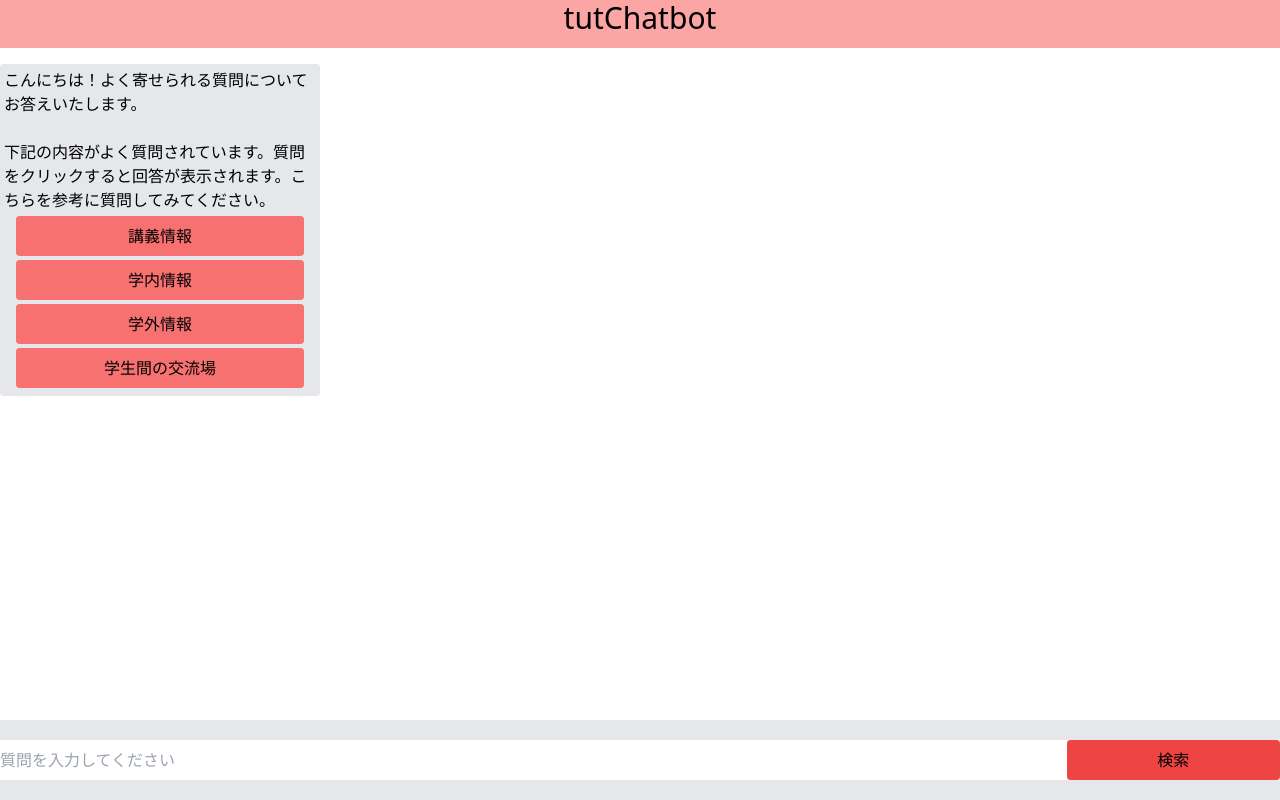
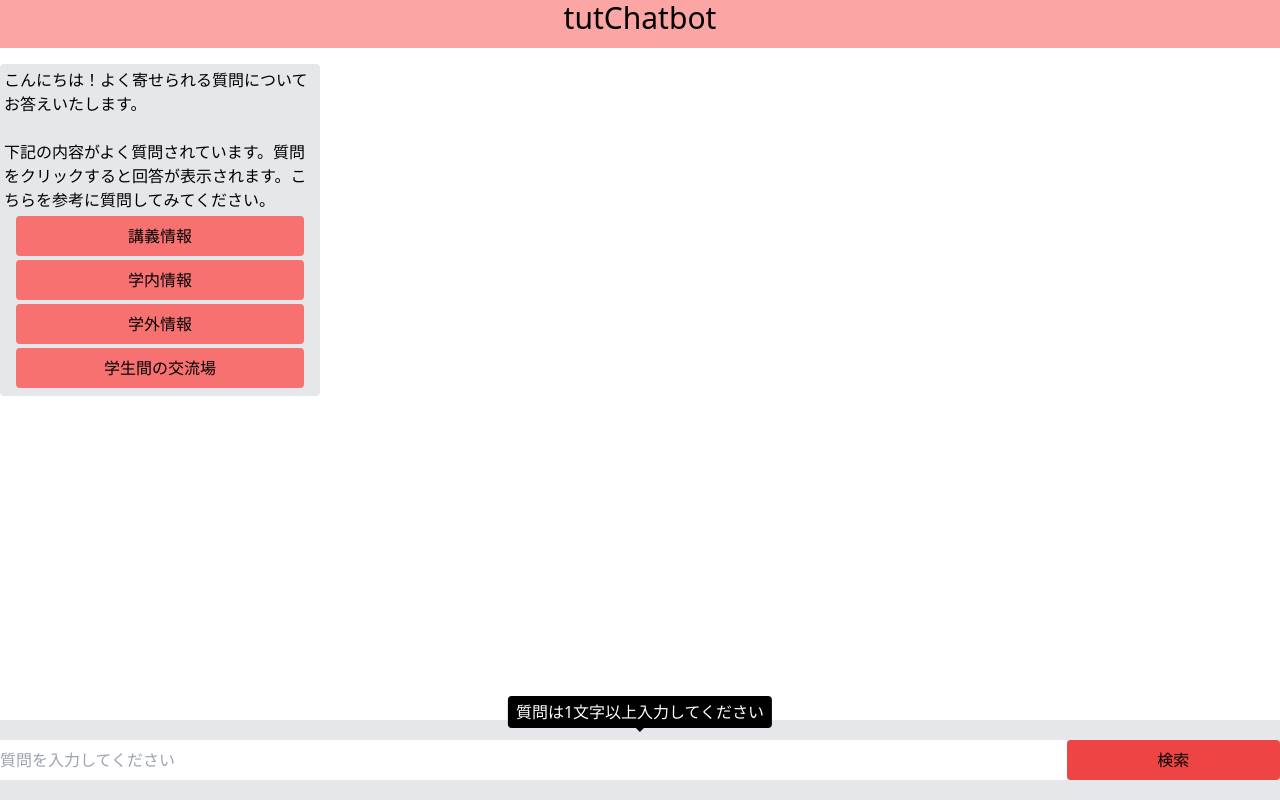
Before and after one commit to CITE-RAteam/chatbot-front, a Next.js app in the folder app/: page / in a window 1280 px wide. Both pictures are taken after a click on the button "検索". Built offline with nearby package versions, Linux system fonts and the light colour scheme; no server answers.

Commit message:
[add] 質問時に入力がない場合のエラー処理を追加

```diff
--- a/app/features/components/ChatBox.tsx
+++ b/app/features/components/ChatBox.tsx
@@ -5,15 +5,19 @@ import UserChat from "./UserChat";
 interface Props {
   chatValue: ChatValue[];
   handleUserChatChange: (chat: string) => void;
+  setQuestionErrorFlag: (flag: boolean) => void;
 }
 
-export default function ChatBox({ chatValue, handleUserChatChange }: Props) {
-
+export default function ChatBox({
+  chatValue,
+  handleUserChatChange,
+  setQuestionErrorFlag,
+}: Props) {
   const scrollBottomRef = useRef<HTMLDivElement>(null);
 
   useEffect(() => {
     scrollBottomRef?.current?.scrollIntoView();
-  },[chatValue])
+  }, [chatValue]);
 
   return (
     <div>
@@ -24,14 +28,9 @@ export default function ChatBox({ chatValue, handleUserChatChange }: Props) {
               chat={chatValue.client.chat}
               button={chatValue.client.button ?? []}
               handleUserChatChange={handleUserChatChange}
+              setQuestionErrorFlag={setQuestionErrorFlag}
             />
-          {chatValue.user ? (
-            <UserChat
-              chat={chatValue.user}
-            />
-          ) : (
-            <></>
-          )}
+            {chatValue.user ? <UserChat chat={chatValue.user} /> : <></>}
           </div>
         ))}
         <div ref={scrollBottomRef}></div>
--- a/app/features/components/ClientButton.tsx
+++ b/app/features/components/ClientButton.tsx
@@ -1,11 +1,16 @@
 interface props {
   text: string;
   handleUserChatChange: (chat: string) => void;
+  setQuestionErrorFlag: (flag: boolean) => void;
 }
 
-export default function ClientButton({ text, handleUserChatChange }: props) {
+export default function ClientButton({
+  text,
+  handleUserChatChange,
+  setQuestionErrorFlag,
+}: props) {
   const handleClick = (e: any) => {
-    console.log(e.target.innerText);
+    setQuestionErrorFlag(false);
     handleUserChatChange(e.target.innerText);
   };
   return (
--- a/app/features/components/ClientChat.tsx
+++ b/app/features/components/ClientChat.tsx
@@ -4,12 +4,14 @@ interface Props {
   chat: string;
   button: string[];
   handleUserChatChange: (chat: string) => void;
+  setQuestionErrorFlag: (flag: boolean) => void;
 }
 
 export default function ClientChat({
   chat,
   button,
   handleUserChatChange,
+  setQuestionErrorFlag,
 }: Props) {
   return (
     <div className="bg-gray-200 h-auto max-h-96 w-80 p-1 my-4 whitespace-pre-wrap overflow-scroll rounded">
@@ -20,6 +22,7 @@ export default function ClientChat({
             text={text}
             handleUserChatChange={handleUserChatChange}
             key={index}
+            setQuestionErrorFlag={setQuestionErrorFlag}
           />
         ))}
       </div>
--- a/app/features/components/Footer.tsx
+++ b/app/features/components/Footer.tsx
@@ -1,33 +1,67 @@
-import { useRef } from "react";
+import { useRef, useState } from "react";
 
 interface Props {
   handleUserChatChange: (chat: string) => void;
+  questionError: boolean;
+  setQuestionErrorFlag: (flag: boolean) => void
 }
 
-export default function Footer({ handleUserChatChange }: Props) {
-  const ref = useRef<HTMLInputElement>(null)
+export default function Footer({ handleUserChatChange, questionError, setQuestionErrorFlag }: Props) {
+  const inputRef = useRef<HTMLInputElement>(null);
   const handleClick = (e: any) => {
-    console.log(ref.current?.value);
-    handleUserChatChange(ref.current?.value ?? "");
+    if (inputRef.current?.value == "") {
+      setQuestionErrorFlag(true)
+    } else {
+      setQuestionErrorFlag(false)
+      handleUserChatChange(inputRef.current?.value ?? "");
+    }
   };
 
   return (
-    <footer className="bg-gray-200 h-20 fixed bottom-0 w-screen flex">
+    <footer className="bg-gray-200 h-20 fixed bottom-0 w-screen">
+      {questionError ?
+      <div
+        className={[
+          "whitespace-nowrap",
+          "rounded",
+          "bg-black",
+          "px-2",
+          "py-1",
+          "text-white",
+          "absolute",
+          "-top-6",
+          "left-1/2",
+          "-translate-x-1/2",
+          "before:content-['']",
+          "before:absolute",
+          "before:-translate-x-1/2",
+          "before:left-1/2",
+          "before:top-full",
+          "before:border-4",
+          "before:border-transparent",
+          "before:border-t-black",
+        ].join(" ")}
+      >
+        質問は1文字以上入力してください
+      </div>
+      :<div></div>}
+      <div className="my-5 flex h-10">
         <input
           type="text"
           id="question"
           name="question"
           placeholder="質問を入力してください"
-        className="flex-5 my-auto h-10"
-        ref={ref}
+          className="flex-5"
+          ref={inputRef}
         ></input>
         <button
           type="submit"
           onClick={handleClick}
-        className="bg-red-500 my-auto h-10 flex-1 rounded"
+          className="bg-red-500 flex-1 rounded"
         >
           検索
         </button>
+      </div>
     </footer>
   );
 }
--- /dev/null
+++ b/app/features/hooks/useQuestionError.ts
@@ -0,0 +1,11 @@
+import { useState } from "react";
+
+export const useQuestionError = () => {
+  const [questionError, setQuestionError] = useState<boolean>(false);
+
+  const setQuestionErrorFlag = (flag: boolean) => {
+    setQuestionError(flag);
+  };
+
+  return { questionError, setQuestionErrorFlag };
+};
--- a/app/pages/index.tsx
+++ b/app/pages/index.tsx
@@ -2,11 +2,11 @@ import ChatBox from "@/features/components/ChatBox";
 import Footer from "@/features/components/Footer";
 import Header from "@/features/components/Header";
 import { useChatValue } from "@/features/hooks/useChatValue";
-import { useEffect, useState } from "react";
+import { useQuestionError } from "@/features/hooks/useQuestionError";
 
 export default function Home() {
-
-  const {chatValue, setHandleUserChatChange} = useChatValue();
+  const { chatValue, setHandleUserChatChange } = useChatValue();
+  const { questionError, setQuestionErrorFlag } = useQuestionError();
 
   return (
     <div>
@@ -14,8 +14,13 @@ export default function Home() {
       <ChatBox
         chatValue={chatValue}
         handleUserChatChange={setHandleUserChatChange}
+        setQuestionErrorFlag={setQuestionErrorFlag}
       />
-      <Footer handleUserChatChange={setHandleUserChatChange} />
+      <Footer
+        handleUserChatChange={setHandleUserChatChange}
+        questionError={questionError}
+        setQuestionErrorFlag={setQuestionErrorFlag}
+      />
     </div>
   );
 }
```
Lines whose indentation alone changed are shown as unchanged.
